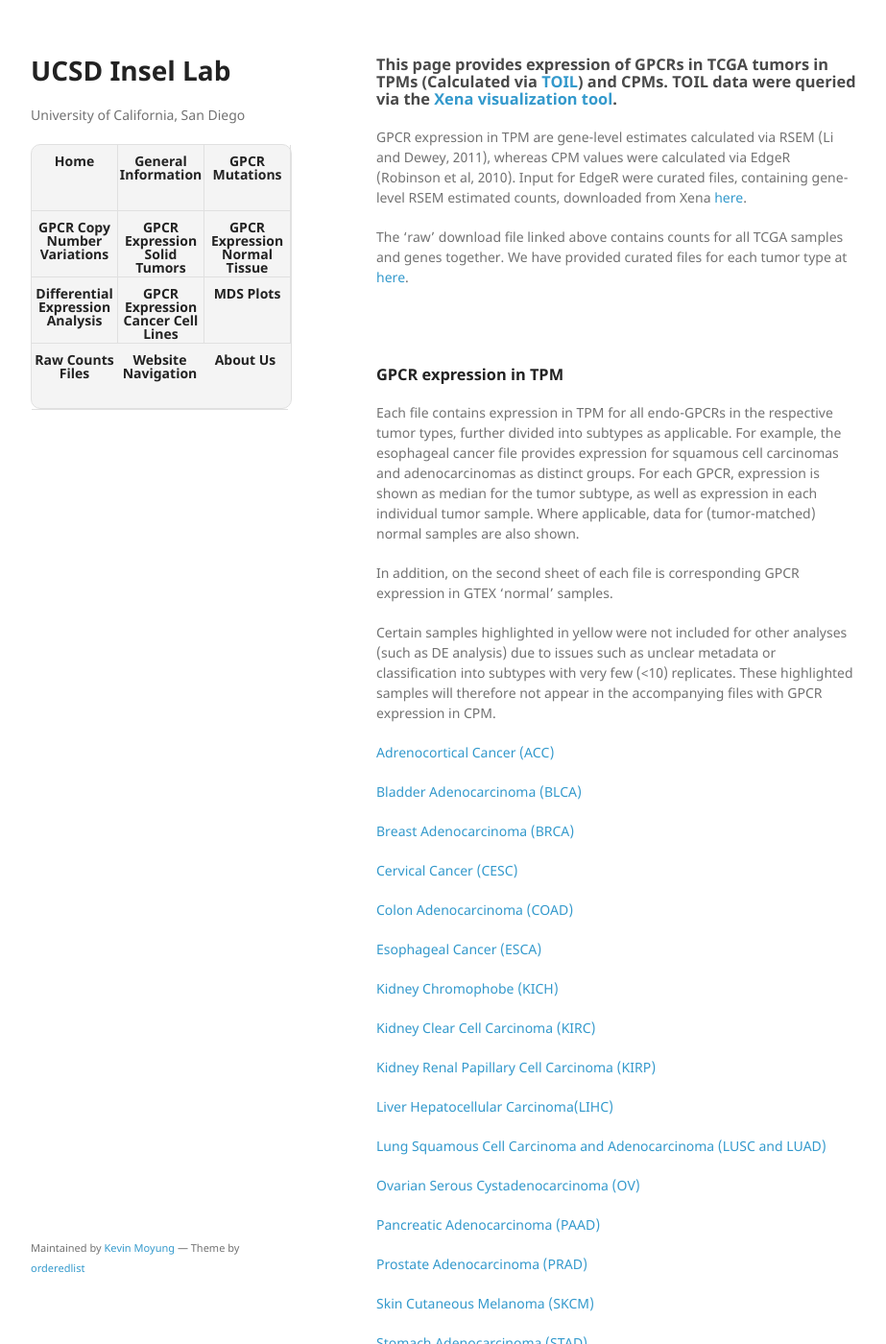
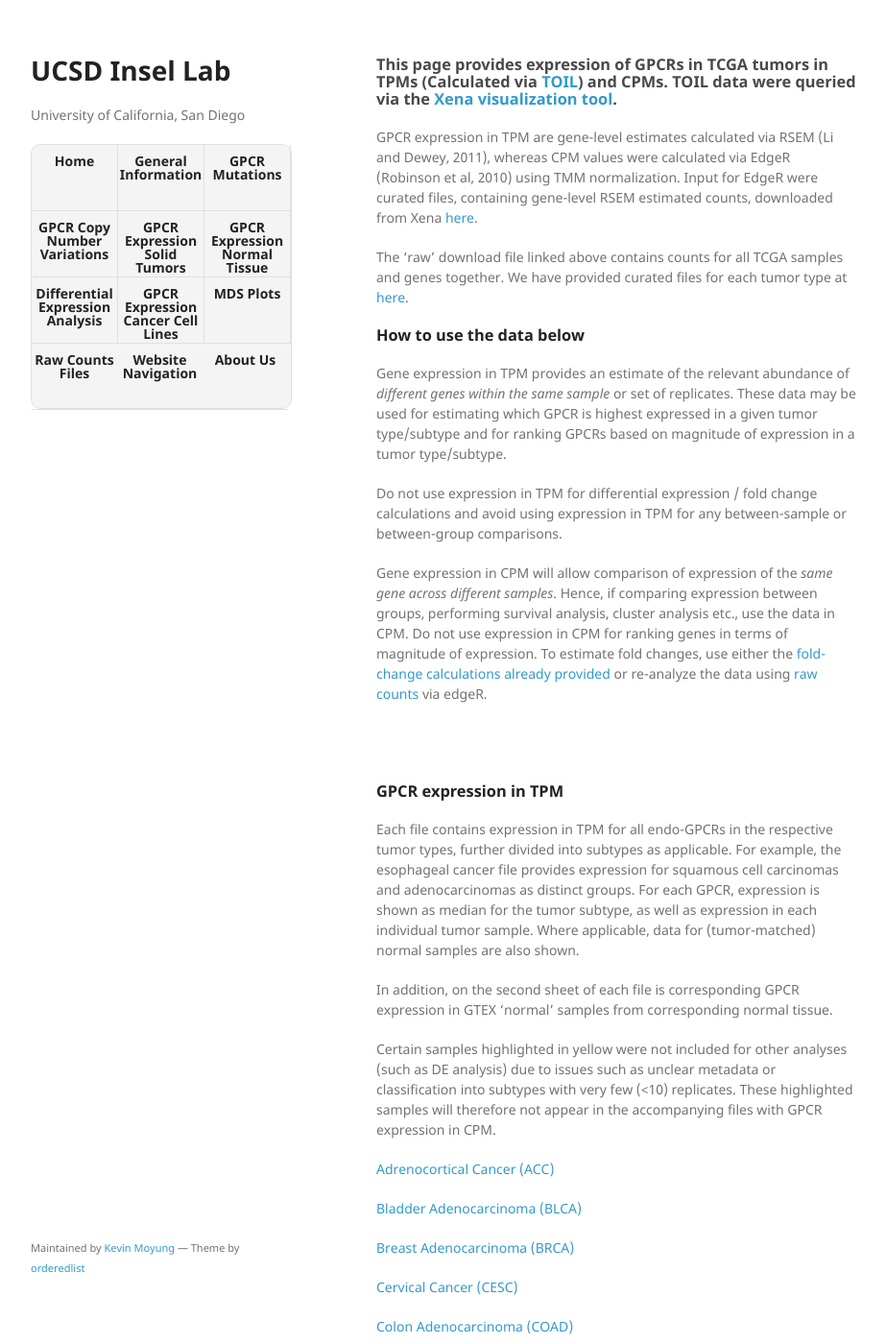
Before and after one commit to insellab/insellab.github.io, a Jekyll site: the page built from gpcr_tcga_exp.md, in a window 1280 px wide and 1400 px high. Shown: the whole window at 96% size, without its empty margins (178-1101 px from the left). Built offline with Jekyll 4.4.1, drawn with Linux system fonts in a browser that asks for light colours; our own code applies the rules of GitHub Pages for plain Markdown files; some of the changed text lies outside the part shown.

Commit message:
Update gpcr_tcga_exp.md

```diff
--- a/gpcr_tcga_exp.md
+++ b/gpcr_tcga_exp.md
@@ -4,11 +4,18 @@ layout: default
 
 ### This page provides expression of GPCRs in TCGA tumors in TPMs (Calculated via [TOIL](https://xenabrowser.net/datapages/?host=https://toil.xenahubs.net)) and CPMs. TOIL data were queried via the [Xena visualization tool](https://xenabrowser.net/heatmap/).
 
-GPCR expression in TPM are gene-level estimates calculated via RSEM (Li and Dewey, 2011), whereas CPM values were calculated via EdgeR (Robinson et al, 2010).
+GPCR expression in TPM are gene-level estimates calculated via RSEM (Li and Dewey, 2011), whereas CPM values were calculated via EdgeR (Robinson et al, 2010) using TMM normalization.
 Input for EdgeR were curated files, containing gene-level RSEM estimated counts, downloaded from Xena [here](https://xenabrowser.net/datapages/?dataset=tcga_gene_expected_count&host=https://toil.xenahubs.net).
 
 The 'raw' download file linked above contains counts for all TCGA samples and genes together. We have provided curated files for each tumor type at [here](https://insellab.github.io/counts_files).
 
+### **How to use the data below**
+
+Gene expression in TPM provides an estimate of the relevant abundance of *different genes within the same sample* or set of replicates. These data may be used for estimating which GPCR is highest expressed in a given tumor type/subtype and for ranking GPCRs based on magnitude of expression in a tumor type/subtype.
+
+Do not use expression in TPM for differential expression / fold change calculations and avoid using expression in TPM for any between-sample or between-group comparisons.
+
+Gene expression in CPM will allow comparison of expression of the *same gene across different samples*. Hence, if comparing expression between groups, performing survival analysis, cluster analysis etc., use the data in CPM. Do not use expression in CPM for ranking genes in terms of magnitude of expression. To estimate fold changes, use either the [fold-change calculations already provided](https://drive.google.com/open?id=1Fdps90G7j2A3vb24L3ikICADZ-7fIjiC) or re-analyze the data using [raw counts](https://insellab.github.io/counts_files) via edgeR.
 
 <br/><br/>
 
@@ -16,7 +23,7 @@ The 'raw' download file linked above contains counts for all TCGA samples and ge
 
 Each file contains expression in TPM for all endo-GPCRs in the respective tumor types, further divided into subtypes as applicable. For example, the esophageal cancer file provides expression for squamous cell carcinomas and adenocarcinomas as distinct groups. For each GPCR, expression is shown as median for the tumor subtype, as well as expression in each individual tumor sample. Where applicable, data for (tumor-matched) normal samples are also shown.
 
-In addition, on the second sheet of each file is corresponding GPCR expression in GTEX 'normal' samples.
+In addition, on the second sheet of each file is corresponding GPCR expression in GTEX 'normal' samples from corresponding normal tissue.
 
 Certain samples highlighted in yellow were not included for other analyses (such as DE analysis) due to issues such as unclear metadata or classification into subtypes with very few (<10) replicates. These highlighted samples will therefore not appear in the accompanying files with GPCR expression in CPM.
 
@@ -58,3 +65,50 @@ Certain samples highlighted in yellow were not included for other analyses (such
 [Thyroid Cancer (THCA)]()
 
 [Uterine Carcinosarcoma (UCS)]()
+
+
+<br/><br/>
+
+
+### **GPCR expression in CPM**
+
+Each file contains GPCR expression in CPM for every GPCR gene in every sample, grouped together based on tumor subtype or as normal samples. Median expression of GPCRs in tumor subtypes are also provided.
+
+
+[Adrenocortical Cancer (ACC)]()
+
+[Bladder Adenocarcinoma (BLCA)]()
+
+[Breast Adenocarcinoma (BRCA)]()
+
+[Cervical Cancer (CESC)]()
+
+[Colon Adenocarcinoma (COAD)]()
+
+[Esophageal Cancer (ESCA)]()
+
+[Kidney Chromophobe (KICH)]()
+
+[Kidney Clear Cell Carcinoma (KIRC)]()
+
+[Kidney Renal Papillary Cell Carcinoma (KIRP)]()
+
+[Liver Hepatocellular Carcinoma(LIHC)]()
+
+[Lung Squamous Cell Carcinoma and Adenocarcinoma (LUSC and LUAD)]()
+
+[Ovarian Serous Cystadenocarcinoma (OV)]()
+
+[Pancreatic Adenocarcinoma (PAAD)]()
+
+[Prostate Adenocarcinoma (PRAD)]()
+
+[Skin Cutaneous Melanoma (SKCM)]()
+
+[Stomach Adenocarcinoma (STAD)]()
+
+[Testicular Cancer (TGCT)]()
+
+[Thyroid Cancer (THCA)]()
+
+[Uterine Carcinosarcoma (UCS)]()
```
